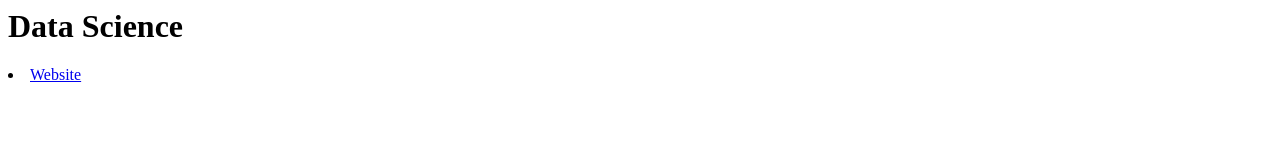
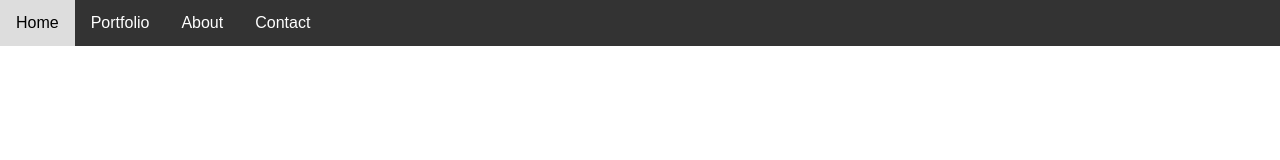
Before and after one commit to chuchi-codes/data-website, a plain HTML site: page index.html in a window 1280 px wide. Drawn offline with Linux system fonts and the light colour scheme.

Commit message:
Update index.html

```diff
--- a/index.html
+++ b/index.html
@@ -1,7 +1,43 @@
-<html>
-  <title> Data Scinece Website </title>
-  <h1>Data Science</h1>
-  <li><a href="https://chuchi-codes.github.io/data-website/">Website</a></li>
+<!DOCTYPE html>
+<html lang="en">
+<head>
+<meta charset="UTF-8">
+<meta name="viewport" content="width=device-width, initial-scale=1.0">
+<title>Your Portfolio</title>
+<style>
+  body {
+    margin: 0;
+    padding: 0;
+    font-family: Arial, sans-serif;
+  }
+  .navbar {
+    background-color: #333;
+    overflow: hidden;
+  }
+  .navbar a {
+    float: left;
+    display: block;
+    color: white;
+    text-align: center;
+    padding: 14px 16px;
+    text-decoration: none;
+  }
+  .navbar a:hover {
+    background-color: #ddd;
+    color: black;
+  }
+</style>
+</head>
+<body>
 
+<div class="navbar">
+  <a href="#home">Home</a>
+  <a href="#portfolio">Portfolio</a>
+  <a href="#about">About</a>
+  <a href="#contact">Contact</a>
+</div>
 
+<!-- The rest of your website content goes here -->
+
+</body>
 </html>
```
